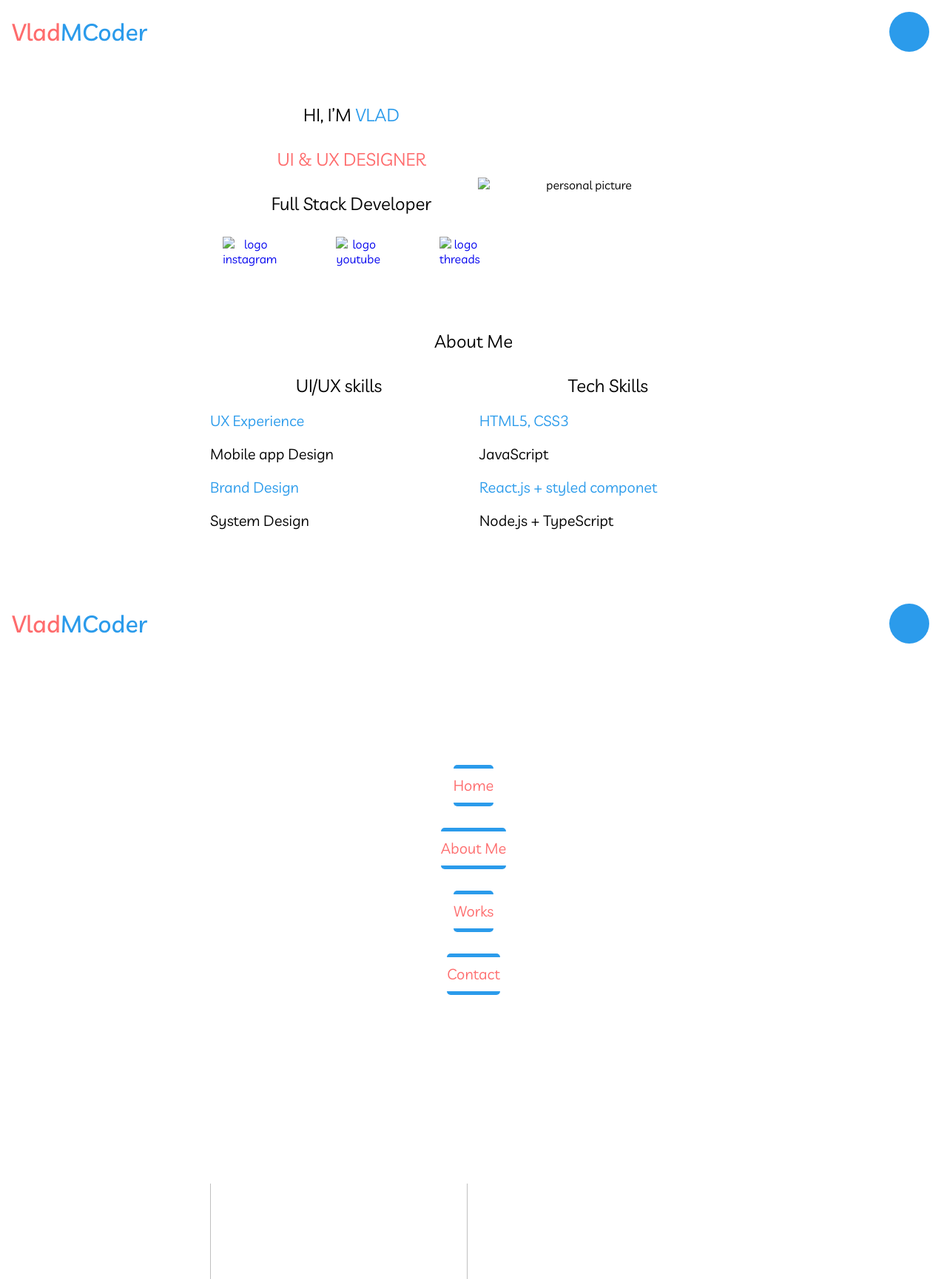
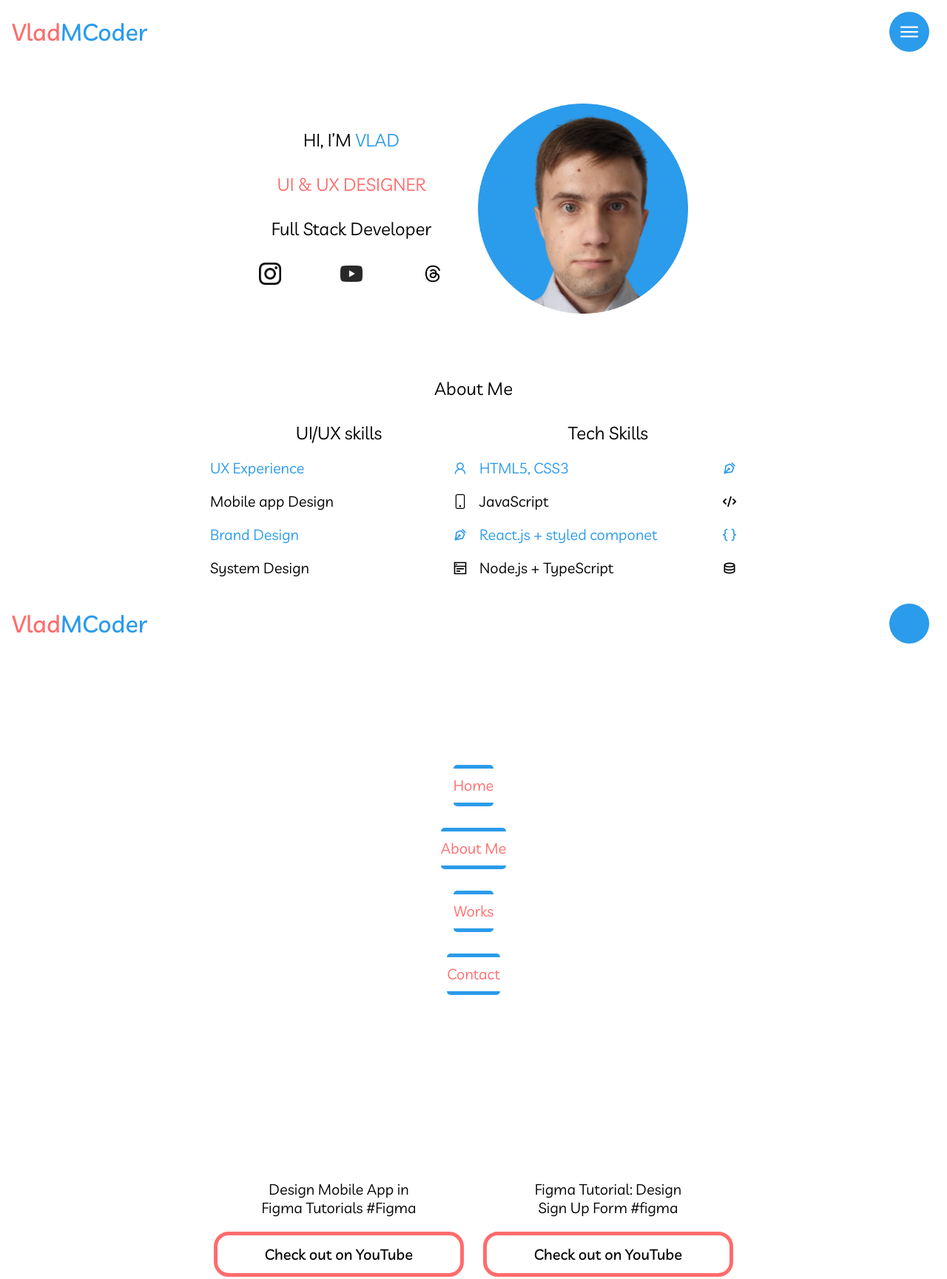
Before and after one commit to VladMCoder/vladmcoder-portfolio, a plain HTML site: page index.html in a window 1280 px wide. Shown: the top 1729 px of the page at 74% size. Drawn offline with Linux system fonts and the light colour scheme; files that its build step writes are made by us from their sources; files whose address does not match are found by name.

Commit message:
Update index.html

```diff
--- a/index.html
+++ b/index.html
@@ -9,8 +9,8 @@
     <link
         href="https://fonts.googleapis.com/css2?family=Livvic:ital,wght@0,100;0,200;0,300;0,400;0,500;0,600;0,700;0,900;1,100;1,200;1,300;1,400;1,500;1,600;1,700;1,900&display=swap"
         rel="stylesheet">
-    <link rel="stylesheet" href="src/style.css">
-    <link rel="stylesheet" href="src/media-request.css">
+    <link rel="stylesheet" href="style.css">
+    <link rel="stylesheet" href="media-request.css">
 </head>
 <body>
     <header>
@@ -20,7 +20,7 @@
             </a>
             <button class="mobile-header-menu-burger-button">
                 <svg class="mobile-header-menu-burger-button-icon">
-                    <use href="src/imgs/icons/setIcons.svg#icon-mobile-menu-burger"></use>
+                    <use href="imgs/icons/setIcons.svg#icon-mobile-menu-burger"></use>
                 </svg>
             </button>
         </div>
@@ -32,7 +32,7 @@
                     </a>
                     <button class="mobile-header-menu-burger-button close-menu">
                         <svg class="mobile-header-menu-burger-button-icon">
-                            <use href="src/imgs/icons/setIcons.svg"></use>
+                            <use href="imgs/icons/setIcons.svg"></use>
                         </svg>
                     </button>
                 </div>
@@ -72,17 +72,17 @@
                 <ul class="welcome-social-media-list">
                     <li class="welcome-social-media-list-item">
                         <a href="https://www.instagram.com/vladmcoder/" target="_blank" rel="noopener nofollow noreferrer">
-                            <img class="logo-social-media" src="src/imgs/icons/Instagram_Glyph_Black.png" alt="logo instagram">
+                            <img class="logo-social-media" src="imgs/icons/Instagram_Glyph_Black.png" alt="logo instagram">
                         </a>
                     </li>
                     <li class="welcome-social-media-list-item">
                         <a href="https://www.youtube.com/channel/UCS0wHYDXYgq2AytxGJkbLTw?sub_confirmation=1" target="_blank" rel="noopener nofollow noreferrer">
-                            <img class="logo-social-media" src="src/imgs/icons/yt_icon_mono_light.png" alt="logo youtube">
+                            <img class="logo-social-media" src="imgs/icons/yt_icon_mono_light.png" alt="logo youtube">
                         </a>
                     </li>
                     <li class="welcome-social-media-list-item">
                         <a href="https://www.threads.net/@vladmcoder?hl=en" target="_blank" rel="noopener nofollow noreferrer">
-                            <img class="logo-social-media" src="src/imgs/icons/threads-logo-black-01.png" alt="logo threads">
+                            <img class="logo-social-media" src="imgs/icons/threads-logo-black-01.png" alt="logo threads">
                         </a>
                     </li>
                 </ul>
@@ -90,7 +90,7 @@
 
         </div>
 
-        <img class="welcome-personal-picture" src="src/imgs/main-pictures/personal-picture-edited.png" alt="personal picture" oncopy="return false" oncut="return false" onpaste="return false">
+        <img class="welcome-personal-picture" src="imgs/main-pictures/personal-picture-edited.png" alt="personal picture" oncopy="return false" oncut="return false" onpaste="return false">
     </section>
     <section class="about-me" id="about-me">
         <h1 class="about-me-title" oncopy="return false" oncut="return false" onpaste="return false">About Me</h1>
@@ -101,25 +101,25 @@
                 <li class="ui-ux-skills-list-item">
                     <p class="ui-ux-skills-name-skils">UX Experience</p>
                     <svg class="ui-ux-skills-name-skils-icon">
-                        <use href="src/imgs/icons/setIcons.svg#icon-ant-design_user-outlined"></use>
+                        <use href="imgs/icons/setIcons.svg#icon-ant-design_user-outlined"></use>
                     </svg>
                 </li>
                 <li class="ui-ux-skills-list-item">
                     <p class="ui-ux-skills-name-skils">Mobile app Design</p>
                     <svg class="ui-ux-skills-name-skils-icon">
-                        <use href="src/imgs/icons/setIcons.svg#icon-bi_phone"></use>
+                        <use href="imgs/icons/setIcons.svg#icon-bi_phone"></use>
                     </svg>
                 </li>
                 <li class="ui-ux-skills-list-item">
                     <p class="ui-ux-skills-name-skils">Brand Design</p>
                     <svg class="ui-ux-skills-name-skils-icon">
-                        <use href="src/imgs/icons/setIcons.svg#icon-mingcute_pen-line"></use>
+                        <use href="imgs/icons/setIcons.svg#icon-mingcute_pen-line"></use>
                     </svg>
                 </li>
                 <li class="ui-ux-skills-list-item">
                     <p class="ui-ux-skills-name-skils">System Design</p>
                     <svg class="ui-ux-skills-name-skils-icon">
-                        <use href="src/imgs/icons/setIcons.svg#icon-tdesign_system-log"></use>
+                        <use href="imgs/icons/setIcons.svg#icon-tdesign_system-log"></use>
                     </svg>
                 </li>
             </ul>
@@ -130,25 +130,25 @@
                 <li class="tech-skills-list-item">
                     <p class="tech-skills-name-skils">HTML5, CSS3</p>
                     <svg class="tech-skills-name-skils-icon">
-                        <use href="src/imgs/icons/setIcons.svg#icon-mingcute_pen-line"></use>
+                        <use href="imgs/icons/setIcons.svg#icon-mingcute_pen-line"></use>
                     </svg>
                 </li>
                 <li class="tech-skills-list-item">
                     <p class="tech-skills-name-skils">JavaScript</p>
                     <svg class="tech-skills-name-skils-icon">
-                        <use href="src/imgs/icons/setIcons.svg#icon-gravity-ui_code"></use>
+                        <use href="imgs/icons/setIcons.svg#icon-gravity-ui_code"></use>
                     </svg>
                 </li>
                 <li class="tech-skills-list-item">
                     <p class="tech-skills-name-skils">React.js + styled componet</p>
                     <svg class="tech-skills-name-skils-icon">
-                        <use href="src/imgs/icons/setIcons.svg#icon-uil_brackets-curly"></use>
+                        <use href="imgs/icons/setIcons.svg#icon-uil_brackets-curly"></use>
                     </svg>
                 </li>
                 <li class="tech-skills-list-item">
                     <p class="tech-skills-name-skils">Node.js + TypeScript</p>
                     <svg class="tech-skills-name-skils-icon">
-                        <use href="src/imgs/icons/setIcons.svg#icon-material-symbols_database-outline"></use>
+                        <use href="imgs/icons/setIcons.svg#icon-material-symbols_database-outline"></use>
                     </svg>
                 </li>
             </ul>
@@ -212,21 +212,21 @@
             <ul class="projects-list">
                 <li class="projects-list-item">
                     <div class="projects-list-item-container">
-                        <img class="projects-list-item-picture" src="src/imgs/sections/projects/ui ux/design-mobile-app-edited.jpg" alt="mobile app design">
+                        <img class="projects-list-item-picture" src="imgs/sections/projects/ui ux/design-mobile-app-edited.jpg" alt="mobile app design">
                         <p class="projects-list-item-description">Design Mobile App in Figma Tutorials #Figma</p>
                         <a class="projects-list-item-link" href="https://youtu.be/E5LzCzF5Fac" target="_blank" rel="noopener nofollow noreferrer">Check out on YouTube</a>
                     </div>
                 </li>
                 <li class="projects-list-item">
                     <div class="projects-list-item-container">
-                        <img class="projects-list-item-picture" src="src/imgs/sections/projects/ui ux/design-mobile-app-sign-up-form-edited.jpg" alt="sign up form design">
+                        <img class="projects-list-item-picture" src="imgs/sections/projects/ui ux/design-mobile-app-sign-up-form-edited.jpg" alt="sign up form design">
                         <p class="projects-list-item-description">Figma Tutorial: Design Sign Up Form #figma</p>
                         <a class="projects-list-item-link" href="https://youtu.be/fzVVi9KqNtE" target="_blank" rel="noopener nofollow noreferrer">Check out on YouTube</a>
                     </div>
                 </li>
                 <li class="projects-list-item">
                     <div class="project-list-item-picture-check-out-channel-container" oncopy="return false" oncut="return false" onpaste="return false">
-                        <img class="projects-list-item-picture-check-out" src="src/imgs/sections/projects/ui ux/logo-check-out-channel-edited.jpg" alt="">
+                        <img class="projects-list-item-picture-check-out" src="imgs/sections/projects/ui ux/logo-check-out-channel-edited.jpg" alt="">
                         <div class="projects-list-item-picture-container-check-out">
                             <p class="projects-list-item-picture-description-text-check">More works check out on channel 😉</p>
 
@@ -246,7 +246,7 @@
             <ul class="tech-projects-list">
                 <li class="tech-projects-list-item">
                     <div class="tech-projects-list-item-container">
-                        <img class="tech-projects-list-item-picture" src="src/imgs/sections/projects/Tech projects/HTML, CSS and JavaScript/electrical-store-edited.jpg" alt="electrical store">
+                        <img class="tech-projects-list-item-picture" src="imgs/sections/projects/Tech projects/HTML, CSS and JavaScript/electrical-store-edited.jpg" alt="electrical store">
                         <h3 class="tech-projects-list-item-title">Electronic store</h3>
                         <p class="tech-projects-list-item-description">The store electronic for example: Phones, TV, changers and more</p>
                         <div class="tech-project-list-item-buttons-container">
@@ -258,7 +258,7 @@
                 <li class="tech-projects-list-item">
                     <div class="tech-projects-list-item-container">
                         <img class="tech-projects-list-item-picture"
-                            src="src/imgs/sections/projects/Tech projects/HTML, CSS and JavaScript/news-game-world-edited.jpg"
+                            src="imgs/sections/projects/Tech projects/HTML, CSS and JavaScript/news-game-world-edited.jpg"
                             alt="news game world website">
                         <h3 class="tech-projects-list-item-title">NewGameWorld</h3>
                         <p class="tech-projects-list-item-description">The wesbite about latest news from games</p>
@@ -274,7 +274,7 @@
                 <li class="tech-projects-list-item">
                     <div class="tech-projects-list-item-container">
                         <img class="tech-projects-list-item-picture"
-                            src="src/imgs/sections/projects/Tech projects/HTML, CSS and JavaScript/shoes-store-website-edited.jpg"
+                            src="imgs/sections/projects/Tech projects/HTML, CSS and JavaScript/shoes-store-website-edited.jpg"
                             alt="shoes store website">
                         <h3 class="tech-projects-list-item-title">Shoes store</h3>
                         <p class="tech-projects-list-item-description">The store for buy shoes</p>
@@ -298,7 +298,7 @@
                     <h2 class="tech-projects-react-js-status green">Responsive</h2>
                     <div class="tech-projects-react-js-list-item-container">
                         <img class="tech-projects-react-js-list-item-picture shadow safe-tasker-logo"
-                            src="src/imgs/sections/projects/Tech projects/React js/safetasker-edited.jpg"
+                            src="imgs/sections/projects/Tech projects/React js/safetasker-edited.jpg"
                             alt="electrical store" oncopy="return false" oncut="return false" onpaste="return false">
                         <h3 class="tech-projects-react-js-list-item-title" oncopy="return false" oncut="return false" onpaste="return false">SafeTasker</h3>
                         <p class="tech-projects-react-js-list-item-description">This app for management your tasks</p>
@@ -311,7 +311,7 @@
                     <h2 class="tech-projects-react-js-status red">Responsive</h2>
                     <div class="tech-projects-react-js-list-item-container">
                         <img class="tech-projects-react-js-list-item-picture"
-                            src="src/imgs/sections/projects/Tech projects/React js/game-react-tic-tac-toe-edited.jpg"
+                            src="imgs/sections/projects/Tech projects/React js/game-react-tic-tac-toe-edited.jpg"
                             alt="news game world website">
                         <h3 class="tech-projects-react-js-list-item-title">Game Tic Tac Toe</h3>
                         <p class="tech-projects-react-js-list-item-description">Completely functionally game tic tac toe</p>
@@ -332,7 +332,7 @@
                     <h2 class="tech-project-full-stack-and-rest-api-status green">Responsive</h2>
                     <h3 class="tech-project-full-stack-and-rest-api-title api-title">Full Stack</h3>
                     <div class="tech-project-full-stack-and-rest-api-container">
-                        <img class="tech-project-full-stack-and-rest-api-list-item-picture shadow" src="src/imgs/sections/projects/Tech projects/Full Stack + Rest APIs integration/picsworldstudio-website-edited.jpg" alt="news game world website" oncopy="return false" oncut="return false" onpaste="return false">
+                        <img class="tech-project-full-stack-and-rest-api-list-item-picture shadow" src="imgs/sections/projects/Tech projects/Full Stack + Rest APIs integration/picsworldstudio-website-edited.jpg" alt="news game world website" oncopy="return false" oncut="return false" onpaste="return false">
                         <h3 class="tech-project-full-stack-and-rest-api-list-item-title" oncopy="return false" oncut="return false" onpaste="return false">PicsWorldStudio website</h3>
                         <p class="tech-project-full-stack-and-rest-api-list-item-description">On this website, you find all info about PicsWorldStudio</p>
                         <h4 class="tech-project-full-stack-and-rest-api-list-item-frontend-title">Frontend</h4>
@@ -353,7 +353,7 @@
                     <h2 class="tech-project-full-stack-and-rest-api-title">Rest APIs integration</h2>
                     <div class="tech-project-full-stack-and-rest-api-container">
                         <h3 class="tech-project-full-stack-and-rest-api-title api-title">Pixabay API</h3>
-                        <img class="tech-project-full-stack-and-rest-api-list-item-picture shadow" src="src/imgs/sections/projects/Tech projects/Full Stack + Rest APIs integration/search-app-edited.jpg" alt="news game world website" oncopy="return false" oncut="return false" onpaste="return false">
+                        <img class="tech-project-full-stack-and-rest-api-list-item-picture shadow" src="imgs/sections/projects/Tech projects/Full Stack + Rest APIs integration/search-app-edited.jpg" alt="news game world website" oncopy="return false" oncut="return false" onpaste="return false">
                         <p class="tech-project-full-stack-and-rest-api-list-item-description">In this app, you can find video and photo with rest api Pixabay</p>
                         <h4 class="tech-project-full-stack-and-rest-api-list-item-frontend-title">Frontend</h4>
                         <p class="tech-project-full-stack-and-rest-api-list-item-frontend-description">Vanilla JavaScript</p>
@@ -385,17 +385,17 @@
                 <ul class="footer-social-media-list">
                     <li class="footer-social-media-list-item">
                         <a href="https://www.instagram.com/vladmcoder/" target="_blank" rel="noopener nofollow noreferrer">
-                            <img class="logo-social-media" src="src/imgs/icons/Instagram_Glyph_Black.png" alt="logo instagram">
+                            <img class="logo-social-media" src="imgs/icons/Instagram_Glyph_Black.png" alt="logo instagram">
                         </a>
                     </li>
                     <li class="footer-social-media-list-item">
                         <a href="https://www.youtube.com/channel/UCS0wHYDXYgq2AytxGJkbLTw?sub_confirmation=1" target="_blank" rel="noopener nofollow noreferrer">
-                            <img class="logo-social-media" src="src/imgs/icons/yt_icon_mono_light.png" alt="logo youtube">
+                            <img class="logo-social-media" src="imgs/icons/yt_icon_mono_light.png" alt="logo youtube">
                         </a>
                     </li>
                     <li class="footer-social-media-list-item">
                         <a href="https://www.threads.net/@vladmcoder?hl=en" target="_blank" rel="noopener nofollow noreferrer">
-                            <img class="logo-social-media" src="src/imgs/icons/threads-logo-black-01.png" alt="logo threads">
+                            <img class="logo-social-media" src="imgs/icons/threads-logo-black-01.png" alt="logo threads">
                         </a>
                     </li>
                 </ul>
```
